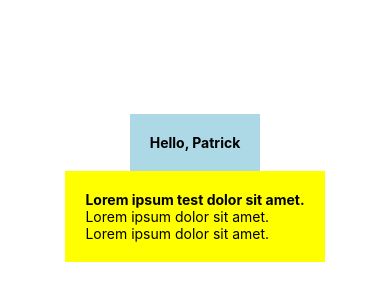
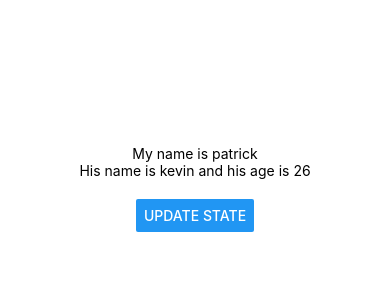
Before and after one commit to patrick204nqh/react-native-shop-app, a React Native app: screen / in a window 390 px wide. Shown: the part 234-534 px from the top of the page. Built offline with nearby package versions, Linux system fonts and the light colour scheme.

Commit message:
using state

```diff
--- a/App.js
+++ b/App.js
@@ -1,18 +1,23 @@
-import React from 'react';
-import { StyleSheet, Text, View } from 'react-native';
+import React, { useState } from 'react';
+import { StyleSheet, Text, View, Button } from 'react-native';
 
 export default function App() {
+  const [name, setName] = useState('patrick');
+  const [person, setPerson] = useState({ name: 'kevin', age: 26 });
+
+  const clickHandler = () => {
+    setName('robert');
+    setPerson({ name: 'kai', age: 30 });
+  };
+
   return (
     <View style={styles.container}>
-      <View style={styles.header}>
-        <Text style={styles.boldText}>Hello, Patrick</Text>
-      </View>
-      <View style={styles.body}>
-        <Text style={styles.boldText}>
-          Lorem ipsum <Text>test</Text> dolor sit amet.
-        </Text>
-        <Text>Lorem ipsum dolor sit amet.</Text>
-        <Text>Lorem ipsum dolor sit amet.</Text>
+      <Text>My name is {name}</Text>
+      <Text>
+        His name is {person.name} and his age is {person.age}
+      </Text>
+      <View style={styles.buttonContainer}>
+        <Button title='update state' onPress={clickHandler} />
       </View>
     </View>
   );
@@ -25,15 +30,7 @@
     alignItems: 'center',
     justifyContent: 'center',
   },
-  header: {
-    backgroundColor: 'lightblue',
-    padding: 20,
-  },
-  boldText: {
-    fontWeight: 'bold',
-  },
-  body: {
-    backgroundColor: 'yellow',
-    padding: 20,
+  buttonContainer: {
+    marginTop: 20,
   },
 });
```
